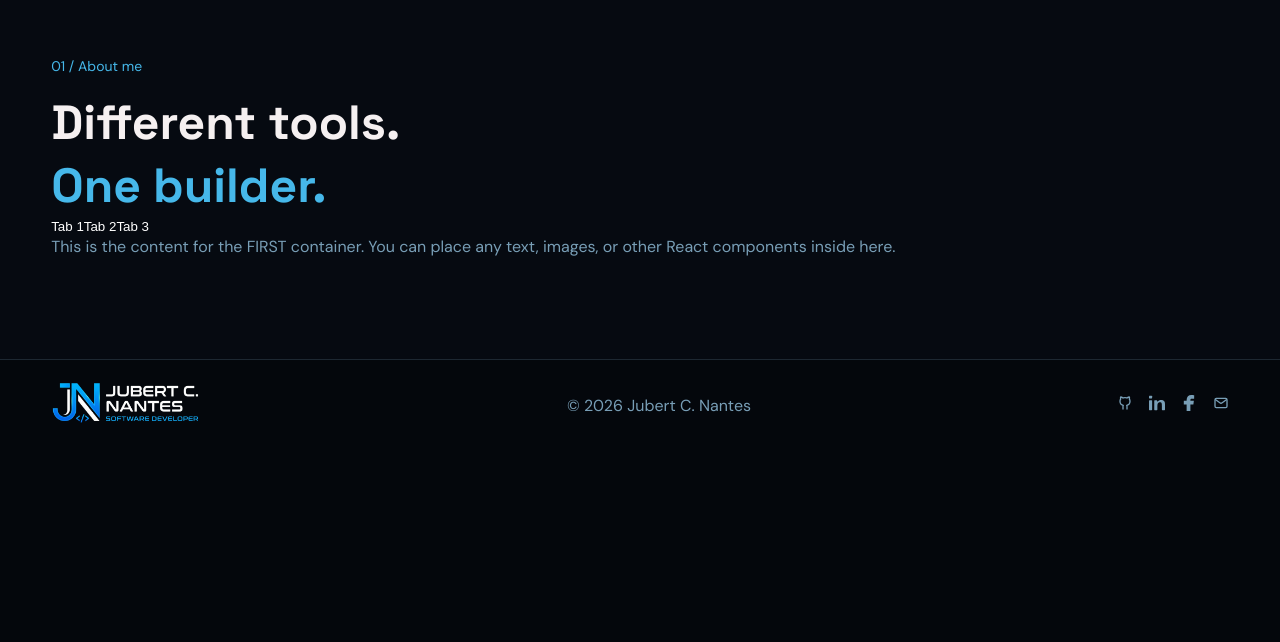
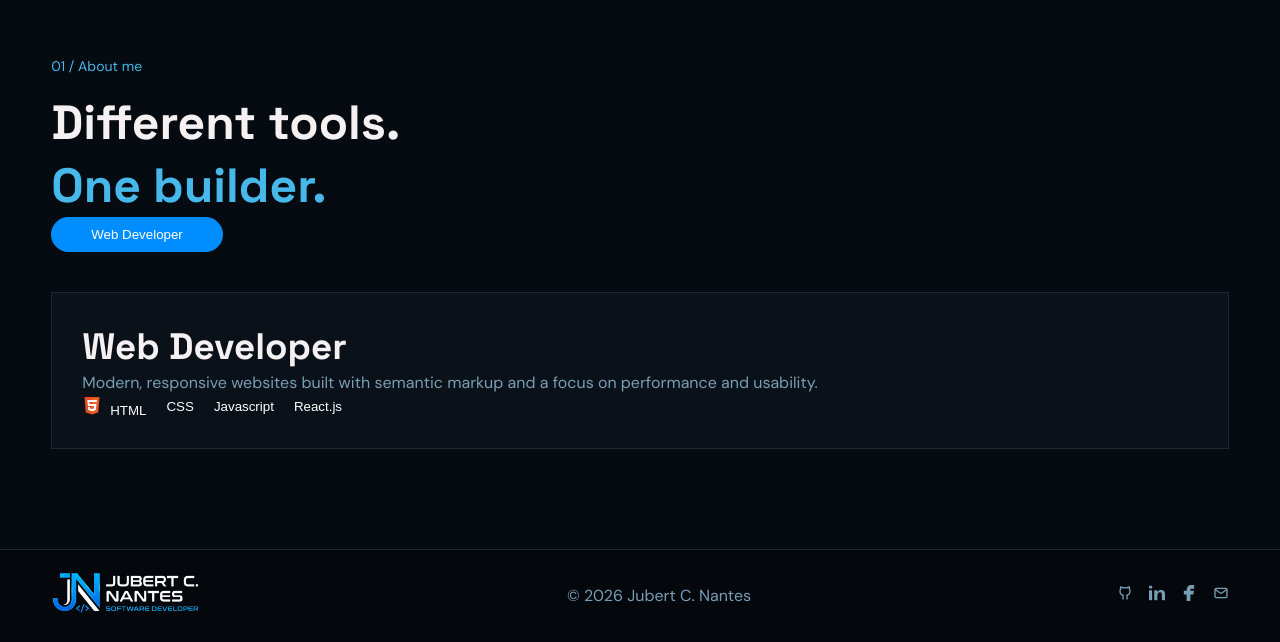
Before and after one commit to jubs0022/my-portfolio-v2, a React (Vite) app in the folder my-portfolio/: page / in a window 1280 px wide. Shown: the part 1176-1818 px from the top of the page. Before the commit the page ends 1628 px from the top, so only its background shows below. Built offline with nearby package versions, Linux system fonts and the light colour scheme.

Commit message:
Major Update

```diff
--- a/my-portfolio/src/App.css
+++ b/my-portfolio/src/App.css
@@ -12,6 +12,7 @@
   --near-black-slate:#13151c;
   --muted-steel-blue:#13233066;
   --band:#060a11;
+  --dark-blue:#0b1118;
 }
 
 
@@ -44,6 +45,16 @@ h2{
   font-optical-sizing: auto;
   font-weight: 700;
   font-size:3rem;
+  line-height: 1.3em;
+  font-style: normal;
+  color: var(--primary);
+}
+
+h3{
+  font-family: "Space Grotesk", sans-serif;
+  font-optical-sizing: auto;
+  font-weight: 700;
+  font-size:2.3rem;
   line-height: 1.3em;
   font-style: normal;
   color: var(--primary);
--- /dev/null
+++ b/my-portfolio/src/components/css/tab.css
@@ -0,0 +1,16 @@
+.tabs-header button{
+    border-radius: 99px;
+    padding:10px 40px;
+}
+
+.tabs-body{
+    padding: 30px;
+    border: 1px solid var(--dark-slate);
+    background-color: var(--dark-blue);
+    margin-top:40px;
+}
+
+.skills-container{
+    display: flex;
+    gap:20px;
+}
--- a/my-portfolio/src/components/tab.tsx
+++ b/my-portfolio/src/components/tab.tsx
@@ -1,4 +1,7 @@
-import  { useState } from 'react';
+import { useState } from "react";
+import "./css/tab.css";
+import Skills from "../pages/skills";
+import HTML5 from "../assets/html5.svg?react"
 
 const Tabs = () => {
   // We use state to keep track of which tab is currently selected.
@@ -6,34 +9,32 @@ const Tabs = () => {
   const [activeTab, setActiveTab] = useState(0);
 
   // This is our data structure holding the labels for the buttons and the content for the containers.
-  const tabData = [
-    {
-      id: 0,
-      title: 'Tab 1',
-      content: 'This is the content for the FIRST container. You can place any text, images, or other React components inside here.'
-    },
-    {
-      id: 1,
-      title: 'Tab 2',
-      content: 'This is the SECOND container. Notice how the content changes instantly without reloading the page.'
-    },
-    {
-      id: 2,
-      title: 'Tab 3',
-      content: 'Here is the THIRD container. Just like Elementor, this keeps your page clean and organized!'
-    }
-  ];
+ const tabData = [
+  {
+    id: 0,
+    title: "Web Developer",
+    content:
+      "Modern, responsive websites built with semantic markup and a focus on performance and usability.",
+    // Pinasama natin ang name at icon dito:
+    skills: [
+      { name: "HTML", icon: HTML5 },
+      { name: "CSS", icon: null }, // Pwede mong ilagay yung imported SVG dito kung meron na
+      { name: "Javascript", icon: null },
+      { name: "React.js", icon: null }
+    ]
+  }
+];
 
   return (
     <div className="tabs-widget">
-
       {/* 1. The Buttons Container */}
       <div className="tabs-header">
         {tabData.map((tab, index) => (
           <button
+            className=""
             key={tab.id}
             // If the activeTab matches this button's index, add an 'active' class for styling
-            className={`tab-button ${activeTab === index ? 'active' : ''}`}
+            className={`tab-button ${activeTab === index ? "active" : ""} primary-button`}
             // When clicked, update the state to this tab's index
             onClick={() => setActiveTab(index)}
           >
@@ -44,19 +45,33 @@ const Tabs = () => {
 
       {/* 2. The Content Container */}
       <div className="tabs-body">
-        {/* We simply display the content of whichever tab object matches the activeTab index */}
+        {/* Ipinapakita ang title at content ng active tab */}
+        <h3>{tabData[activeTab].title}</h3>
         <p>{tabData[activeTab].content}</p>
 
-        {/*
-          Alternatively, if your containers have completely different layouts,
-          you can conditionally render them like this:
+        {/* I-map lang natin yung "skills" array ng active tab */}
+        <div className="skills-container">
+    {tabData[activeTab].skills.map((skill, index) => {
+      // Ipasa natin ang Icon sa isang variable na nagsisimula sa capital letter
+      const SkillIcon = skill.icon;
 
-          {activeTab === 0 && <MyCustomComponent1 />}
-          {activeTab === 1 && <MyCustomComponent2 />}
-          {activeTab === 2 && <div className="special-div">Custom HTML</div>}
-        */}
+      return (
+        <button key={index} className="skill-button">
+
+          {/* Kung may laman ang SkillIcon, i-render siya as component */}
+          {SkillIcon && (
+            <SkillIcon
+              style={{ width: '20px', height: '20px', marginRight: '8px' }}
+            />
+          )}
+
+          {skill.name}
+
+        </button>
+      );
+    })}
+  </div>
       </div>
-
     </div>
   );
 };
```
Also changed, not shown: my-portfolio/src/components/tab-copy.tsx (added, +45 -0 lines), my-portfolio/src/assets/html5.svg (added).
